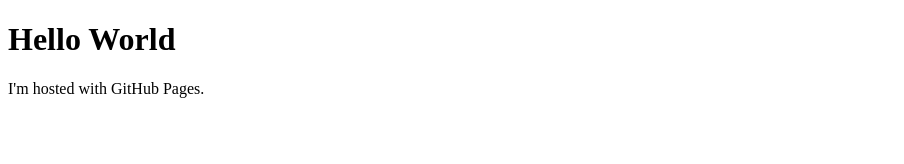
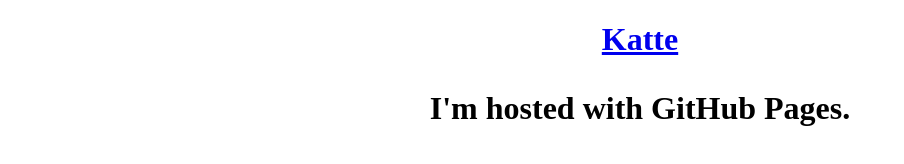
Before and after one commit to TacocaTYT/TacocaTYT.github.io, a plain HTML site: page index.html in a window 1280 px wide. Shown: the whole page, without its empty margins (0-904 px from the left). Drawn offline with Linux system fonts and the light colour scheme.

Commit message:
Changed Title?

```diff
--- a/index.html
+++ b/index.html
@@ -1,7 +1,8 @@
 <!DOCTYPE html>
 <html>
 <body>
-<h1>Hello World</h1>
+    <h1 style="text-align: center;">
+        <a href="https://linktr.ee/katteisace" target="_blank">Katte</a>
 <p>I'm hosted with GitHub Pages.</p>
 </body>
 </html>
```
